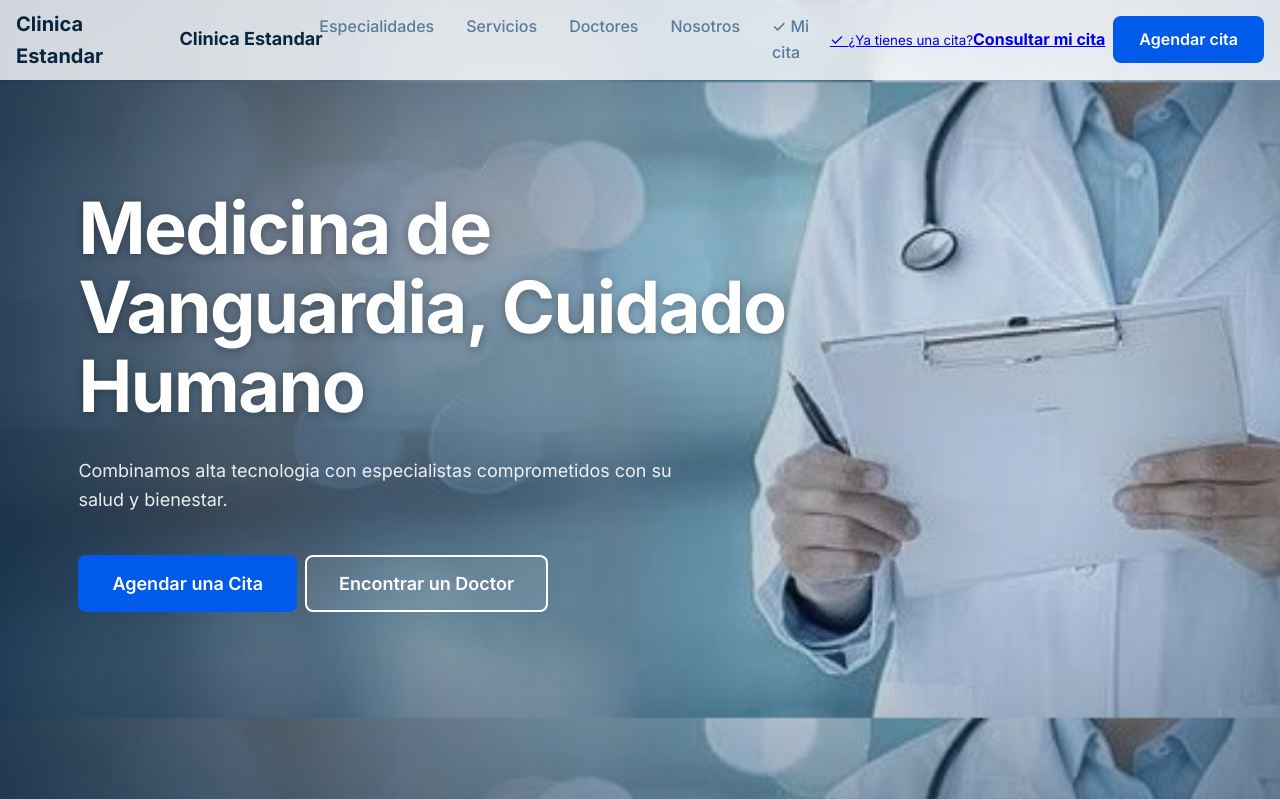
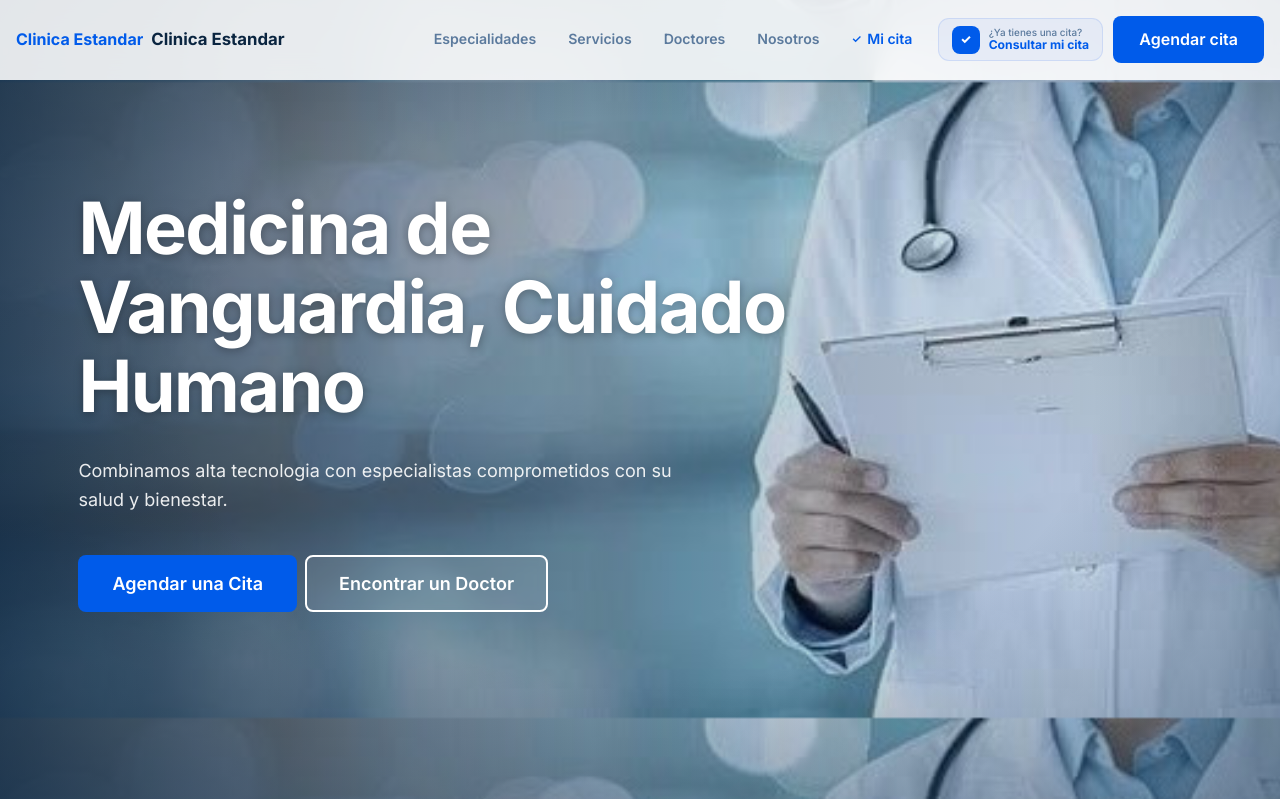
Before and after one commit to JhonnyMinian92/clinica, a PHP site: page /clinica/index.php in a window 1280 px wide. Shown: the top 799 px of the page. Run offline with PHP 8.4, Linux system fonts and the light colour scheme; some libraries are stand-ins or nearby versions.

Commit message:
ui: polish header appointment access responsive behavior

```diff
--- a/public/shared/header/header.css
+++ b/public/shared/header/header.css
@@ -8,17 +8,16 @@
   left: 0;
   width: 100%;
   max-width: 100%;
-  overflow: hidden;
+  overflow: visible;
   z-index: 1000;
   height: var(--header-height);
-  background-color: rgba(255, 255, 255, 0.8);
-  backdrop-filter: blur(10px);
-  -webkit-backdrop-filter: blur(10px);
+  background-color: rgba(255, 255, 255, 0.88);
+  backdrop-filter: blur(12px);
+  -webkit-backdrop-filter: blur(12px);
   border-bottom: 1px solid transparent;
   transition: all var(--transition-duration-medium) var(--ease-out-cubic);
 }
 
-/* Cuando el menú móvil está abierto, el header se vuelve transparente para no interferir */
 body.mobile-nav-open .main-header {
   background-color: transparent;
   backdrop-filter: none;
@@ -47,59 +46,54 @@ body.mobile-nav-open .main-header {
   display: flex;
   align-items: center;
   gap: var(--spacing-unit);
+  min-width: 0;
+  flex: 1 1 auto;
   color: var(--color-primary);
   text-decoration: none;
   font-weight: 700;
-  min-width: 0;
-  flex-shrink: 1;
 }
 
 .logo-label {
   display: inline-block;
   min-width: 0;
-}
-
-.logo-svg {
-  transition: transform var(--transition-duration-medium) var(--ease-out-cubic);
-}
-.logo:hover .logo-svg {
-  transform: scale(1.1);
-}
-
-.clinic-name-header {
-  font-size: 1.25rem;
+  overflow: hidden;
   color: var(--color-text-primary);
-}
-
-/* Visible label next to logo (falls back to clinic-name-header styling) */
-.logo-label {
-  font-size: 1.125rem;
-  color: var(--color-text-primary);
+  font-size: 1.05rem;
   font-weight: 700;
+  text-overflow: ellipsis;
   white-space: nowrap;
 }
 
-.main-nav {
-  display: none; /* Oculto en móvil */
-}
+.logo-svg { transition: transform var(--transition-duration-medium) var(--ease-out-cubic); }
+.logo:hover .logo-svg { transform: scale(1.06); }
+
+.main-nav { display: none; }
 
 .nav-list {
   display: flex;
+  align-items: center;
   list-style: none;
-  gap: calc(var(--spacing-unit) * 4);
+  gap: clamp(1rem, 2vw, 2rem);
+  margin: 0;
+  padding: 0;
 }
 
 .nav-link {
+  display: inline-flex;
+  align-items: center;
+  gap: .35rem;
   color: var(--color-text-secondary);
   text-decoration: none;
-  font-weight: 500;
+  font-size: .88rem;
+  font-weight: 600;
   position: relative;
-  padding: var(--spacing-unit) 0;
+  padding: .5rem 0;
 }
+
 .nav-link::after {
   content: '';
   position: absolute;
-  bottom: 0;
+  bottom: .1rem;
   left: 0;
   width: 100%;
   height: 2px;
@@ -108,75 +102,127 @@ body.mobile-nav-open .main-header {
   transform-origin: right;
   transition: transform var(--transition-duration-medium) var(--ease-out-cubic);
 }
+
 .nav-link:hover,
-.nav-link:focus {
-  color: var(--color-text-primary);
-}
+.nav-link:focus-visible { color: var(--color-text-primary); }
 .nav-link:hover::after,
-.nav-link:focus::after {
-  transform: scaleX(1);
-  transform-origin: left;
-}
+.nav-link:focus-visible::after { transform: scaleX(1); transform-origin: left; }
+
+.nav-link-appointment { color: var(--color-primary); }
+.nav-link-icon { font-size: .72rem; }
 
 .header-actions {
   display: flex;
   align-items: center;
-  gap: var(--spacing-unit);
+  justify-content: flex-end;
+  gap: .65rem;
   min-width: 0;
-  flex-shrink: 0;
+  flex: 0 0 auto;
 }
 
-.header-actions .btn {
-  display: none;
+.header-appointment-link {
+  display: inline-flex;
+  align-items: center;
+  gap: .55rem;
+  min-width: 0;
+  padding: .42rem .65rem;
+  border: 1px solid rgba(37, 99, 235, .13);
+  border-radius: 11px;
+  background: rgba(37, 99, 235, .055);
+  color: var(--color-text-primary);
+  text-decoration: none;
+  transition: transform .2s ease, border-color .2s ease, background-color .2s ease;
 }
 
+.header-appointment-link:hover,
+.header-appointment-link:focus-visible {
+  transform: translateY(-1px);
+  border-color: rgba(37, 99, 235, .28);
+  background: rgba(37, 99, 235, .10);
+}
+
+.header-appointment-icon {
+  display: grid;
+  flex: 0 0 auto;
+  place-items: center;
+  width: 28px;
+  height: 28px;
+  border-radius: 8px;
+  background: var(--color-primary);
+  color: #fff;
+  font-size: .78rem;
+  font-weight: 800;
+}
+
+.header-appointment-text {
+  display: flex;
+  min-width: 0;
+  flex-direction: column;
+  line-height: 1.15;
+}
+
+.header-appointment-text small {
+  color: var(--color-text-secondary);
+  font-size: .62rem;
+  font-weight: 500;
+}
+
+.header-appointment-text strong {
+  color: var(--color-primary);
+  font-size: .76rem;
+  white-space: nowrap;
+}
+
+.header-book-button { white-space: nowrap; }
+
 .mobile-nav-toggle {
-  display: block; /* Visible en móvil */
+  display: block;
   width: 44px;
   height: 44px;
+  padding: 0;
+  border: none;
   background: none;
-  border: none;
   cursor: pointer;
-  z-index: 1002; /* Debe estar por encima del overlay del menú */
-  padding: 0;
+  z-index: 1002;
 }
 
 .hamburger-line {
   display: block;
   width: 24px;
   height: 2px;
+  margin: 5px auto;
   background-color: var(--color-text-primary);
-  margin: 5px auto;
   transition: all var(--transition-duration-medium) var(--ease-out-cubic);
 }
 
-/* Estilos para menú móvil abierto */
-body.mobile-nav-open .hamburger-line:nth-child(1) {
-  transform: translateY(7px) rotate(45deg);
-}
-body.mobile-nav-open .hamburger-line:nth-child(2) {
-  opacity: 0;
-}
-body.mobile-nav-open .hamburger-line:nth-child(3) {
-  transform: translateY(-7px) rotate(-45deg);
+body.mobile-nav-open .hamburger-line:nth-child(1) { transform: translateY(7px) rotate(45deg); }
+body.mobile-nav-open .hamburger-line:nth-child(2) { opacity: 0; }
+body.mobile-nav-open .hamburger-line:nth-child(3) { transform: translateY(-7px) rotate(-45deg); }
+
+@media (max-width: 1023px) {
+  .header-appointment-link { display: none; }
 }
 
 @media (max-width: 767px) {
-  .logo-label {
-    max-width: min(52vw, 220px);
-    overflow: hidden;
-    text-overflow: ellipsis;
-  }
+  .header-container { gap: .4rem; }
+  .logo-label { max-width: min(55vw, 230px); }
+  .header-actions { gap: .25rem; }
+  .header-book-button { display: none; }
 }
 
 @media (min-width: 1024px) {
-  .main-nav {
-    display: block;
-  }
-  .mobile-nav-toggle {
-    display: none;
-  }
-  .header-actions .btn {
-    display: inline-block;
-  }
+  .main-nav { display: block; flex: 0 1 auto; margin: 0 clamp(.75rem, 2vw, 2rem); }
+  .mobile-nav-toggle { display: none; }
+  .header-actions .header-book-button { display: inline-flex; }
 }
+
+@media (min-width: 1280px) {
+  .nav-list { gap: 2rem; }
+  .header-appointment-link { padding-right: .8rem; padding-left: .8rem; }
+}
+
+@media (prefers-reduced-motion: reduce) {
+  .header-appointment-link,
+  .hamburger-line,
+  .logo-svg { transition: none; }
+}
```
